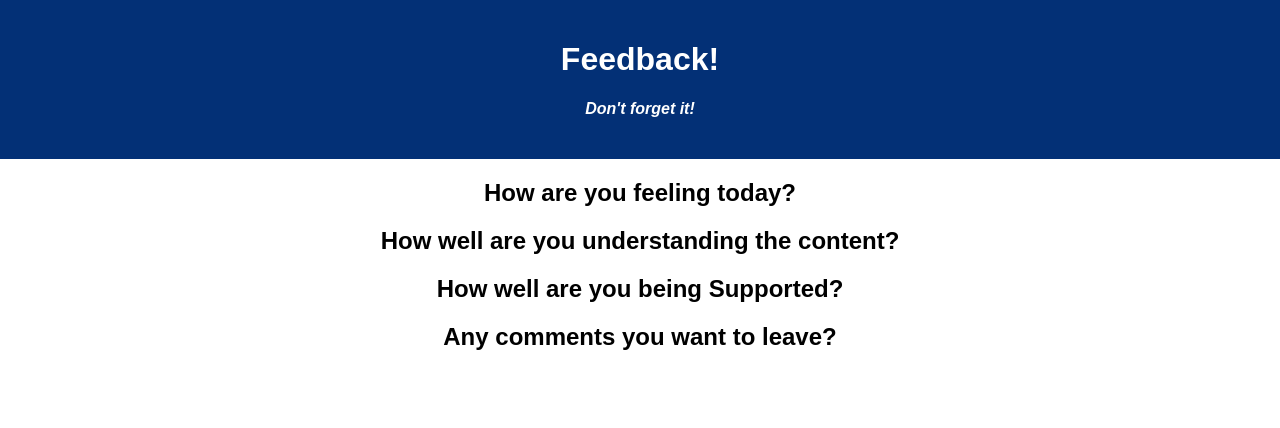
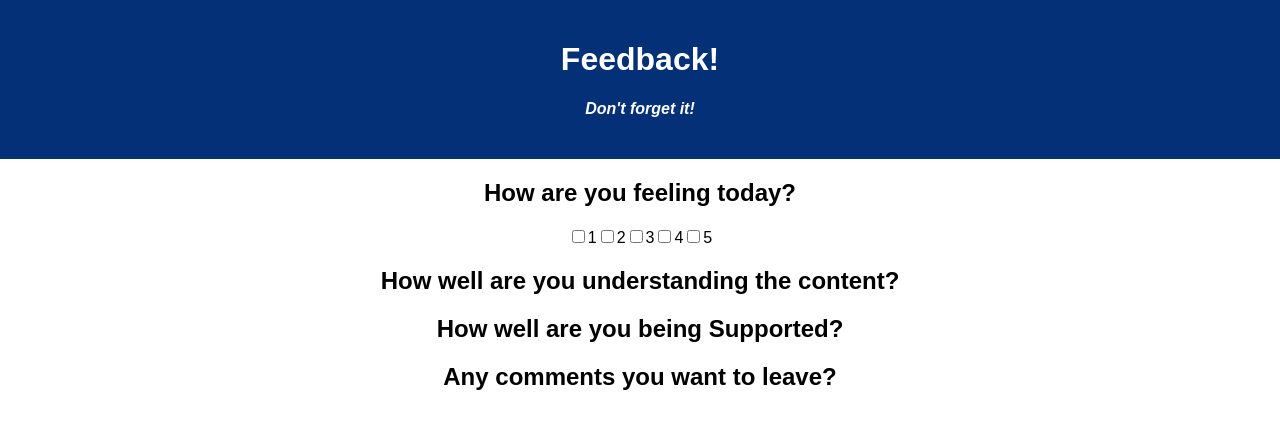
Before and after one commit to johnathanboyd/weekend-redux-feedback-loop, a React (Create React App) app: page / in a window 1280 px wide. Shown: the top 428 px of the page. Built offline with nearby package versions, Linux system fonts and the light colour scheme; no server answers.

Commit message:
added checkboxes to feeling component

```diff
--- a/src/components/Feeling/Feeling.jsx
+++ b/src/components/Feeling/Feeling.jsx
@@ -2,6 +2,22 @@ function Understanding() {
   return(
     <>
     <h2>How are you feeling today?</h2>
+    <form>
+        <input type="checkbox" id="1" value="1"/>
+        <label for="1">1</label>
+
+        <input type="checkbox" id="2" value="2"/>
+        <label for="2">2</label>
+
+        <input type="checkbox" id="3" value="3"/>
+        <label for="3">3</label>
+
+        <input type="checkbox" id="4" value="4"/>
+        <label for="4">4</label>
+
+        <input type="checkbox" id="5" value="5"/>
+        <label for="5">5</label>
+    </form>
     </>
   )
 }
```
